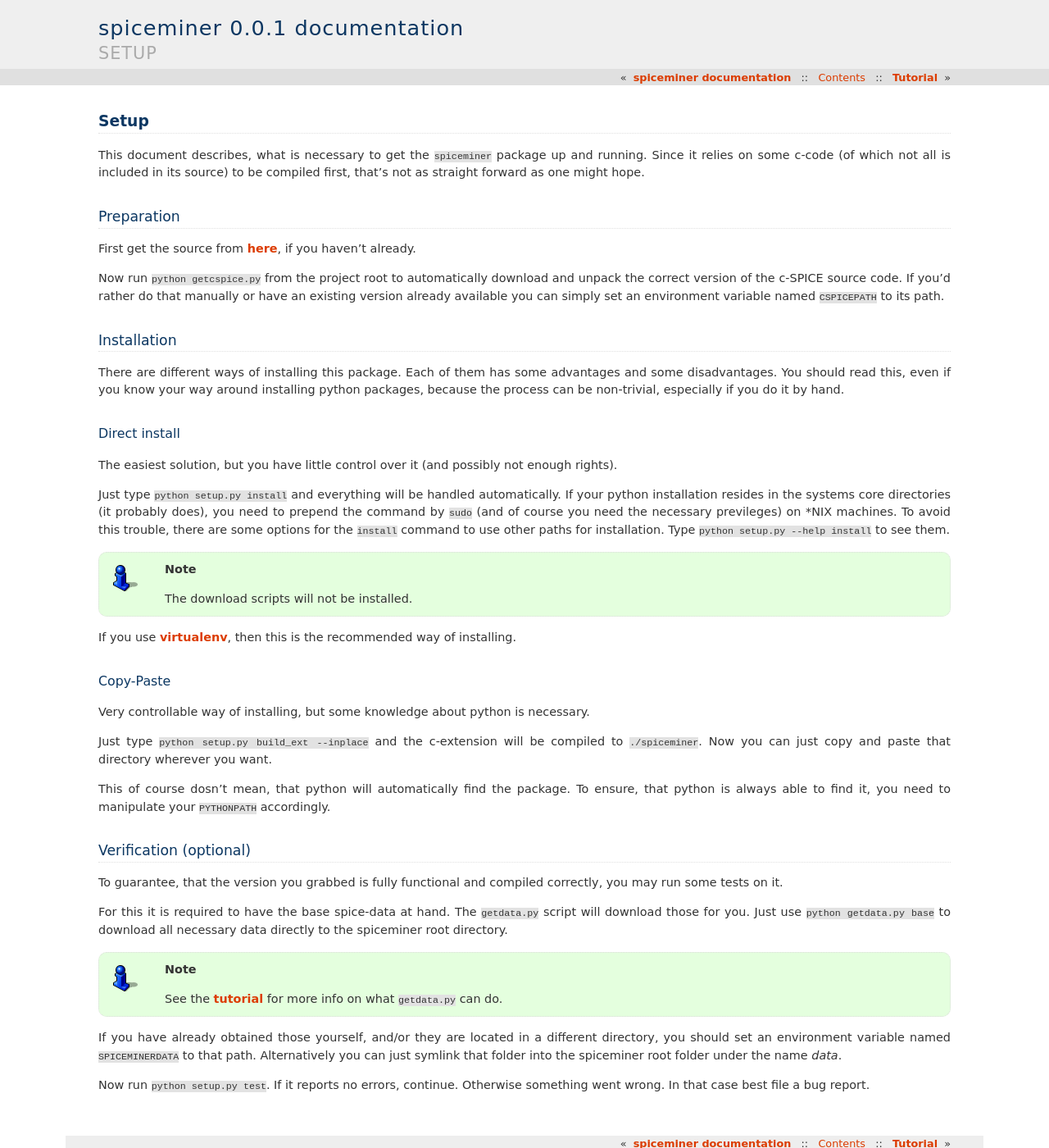
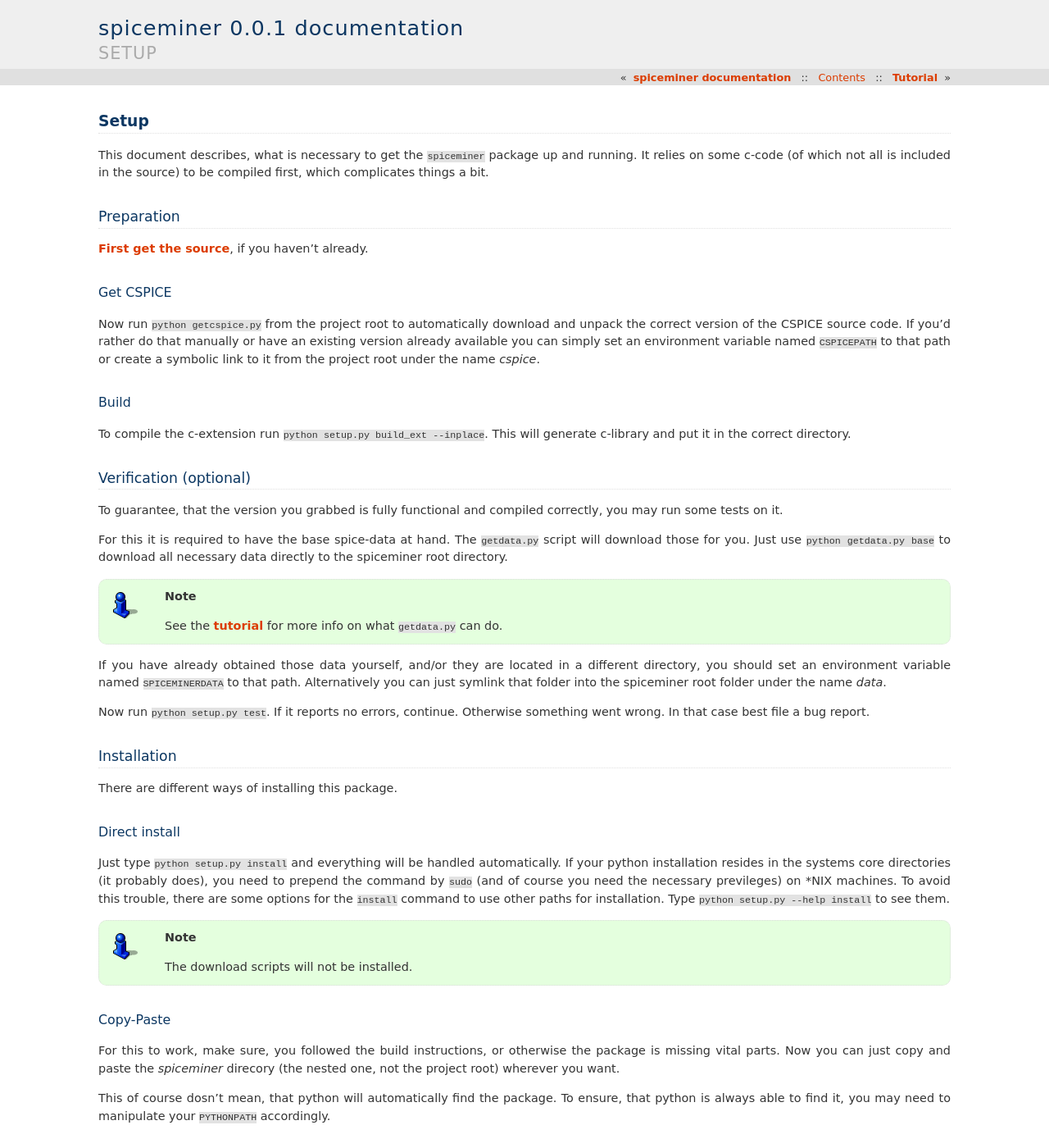
Before and after one commit to DaRasch/spiceminer, a Sphinx documentation site: the page built from docs/setup/index.rst, in a window 1280 px wide and 1400 px high. Shown: the whole window at 82% size. Built offline with Sphinx 7.4.7, drawn with Linux system fonts in a browser that asks for light colours; the version number is read from the project's files by our own code.

```diff
--- a/docs/setup/index.rst
+++ b/docs/setup/index.rst
@@ -4,61 +4,28 @@
 Setup
 *****
 This document describes, what is necessary to get the ``spiceminer`` package up
-and running. Since it relies on some c-code (of which not all is included in
-its source) to be compiled first, that's not as straight forward as one might
-hope.
+and running. It relies on some c-code (of which not all is included in the
+source) to be compiled first, which complicates things a bit.
 
 .. _setup-preparation:
 
 Preparation
 ===========
-First get the source from `here <https://github.com/DaRasch/spiceminer>`_, if
+`First get the source <https://github.com/DaRasch/spiceminer>`_, if
 you haven't already.
 
+Get CSPICE
+----------
 Now run ``python getcspice.py`` from the project root to automatically download
-and unpack the correct version of the c-SPICE source code. If you'd rather do
+and unpack the correct version of the CSPICE source code. If you'd rather do
 that manually or have an existing version already available you can simply set
-an environment variable named ``CSPICEPATH`` to its path.
+an environment variable named ``CSPICEPATH`` to that path or create a symbolic
+link to it from the project root under the name *cspice*.
 
-.. _setup-installation:
-
-Installation
-============
-There are different ways of installing this package. Each of them has some
-advantages and some disadvantages. You should read this, even if you know your
-way around installing python packages, because the process can be non-trivial,
-especially if you do it by hand.
-
-Direct install
---------------
-The easiest solution, but you have little control over it (and possibly not
-enough rights).
-
-Just type ``python setup.py install`` and everything will be handled
-automatically. If your python installation resides in the systems core
-directories (it probably does), you need to prepend the command by
-``sudo`` (and of course you need the necessary previleges) on \*NIX machines. To
-avoid this trouble, there are some options for the ``install`` command to use
-other paths for installation. Type ``python setup.py --help install`` to see
-them.
-
-.. NOTE:: The download scripts will not be installed.
-
-If you use `virtualenv <http://www.virtualenv.org>`_, then this is the
-recommended way of installing.
-
-Copy-Paste
-----------
-Very controllable way of installing, but some knowledge about python is
-necessary.
-
-Just type ``python setup.py build_ext --inplace`` and the c-extension will be
-compiled to ``./spiceminer``. Now you can just copy and paste that directory
-wherever you want.
-
-This of course dosn't mean, that python will automatically find the package. To
-ensure, that python is always able to find it, you need to manipulate your
-``PYTHONPATH`` accordingly.
+Build
+-----
+To compile the c-extension run ``python setup.py build_ext --inplace``. This
+will generate c-library and put it in the correct directory.
 
 .. _setup-verification:
 
@@ -75,7 +42,7 @@ spiceminer root directory.
 .. NOTE:: See the :ref:`tutorial <tutorial-getting-started>` for more info on
    what ``getdata.py`` can do.
 
-If you have already obtained those yourself, and/or they are located in a
+If you have already obtained those data yourself, and/or they are located in a
 different directory, you should set an environment variable named
 ``SPICEMINERDATA`` to that path.
 Alternatively you can just symlink that folder into the spiceminer root folder
@@ -83,3 +50,32 @@ under the name *data*.
 
 Now run ``python setup.py test``. If it reports no errors, continue.
 Otherwise something went wrong. In that case best file a bug report.
+
+.. _setup-installation:
+
+Installation
+============
+There are different ways of installing this package.
+
+Direct install
+--------------
+Just type ``python setup.py install`` and everything will be handled
+automatically. If your python installation resides in the systems core
+directories (it probably does), you need to prepend the command by
+``sudo`` (and of course you need the necessary previleges) on \*NIX machines.
+To avoid this trouble, there are some options for the ``install`` command to
+use other paths for installation. Type ``python setup.py --help install`` to
+see them.
+
+.. NOTE:: The download scripts will not be installed.
+
+Copy-Paste
+----------
+For this to work, make sure, you followed the build instructions, or otherwise
+the package is missing vital parts.
+Now you can just copy and paste the *spiceminer* direcory (the nested one, not
+the project root) wherever you want.
+
+This of course dosn't mean, that python will automatically find the package. To
+ensure, that python is always able to find it, you may need to manipulate your
+``PYTHONPATH`` accordingly.
--- a/docs/tutorial/index.rst
+++ b/docs/tutorial/index.rst
@@ -3,7 +3,7 @@
 ********
 Tutorial
 ********
-Here I will show you the basics of how spiceminer works.
+This section will show you the basics of how spiceminer works.
 
 
 .. _tutorial-getting-started:
```
Also changed, not shown: README.md (+4 -6 lines), docs/documentation/index.rst (+2 -5 lines), docs/index.rst (+5 -4 lines).
